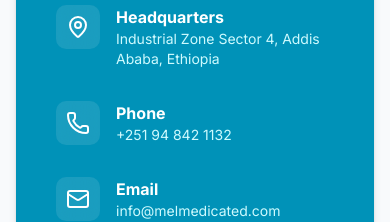
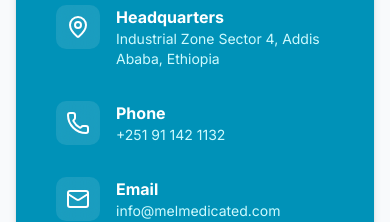
Before and after one commit to kitessafikadu/mel, a React (Vite) app: page / in a window 390 px wide. Shown: the part 6120-6342 px from the top of the page. Built offline with nearby package versions, Linux system fonts and the light colour scheme.

Commit message:
change phone number

```diff
--- a/src/components/contact.tsx
+++ b/src/components/contact.tsx
@@ -72,7 +72,7 @@
                   </div>
                   <div>
                     <p className="font-bold">Phone</p>
-                    <p className="text-cyan-100 text-sm">+251 94 842 1132</p>
+                    <p className="text-cyan-100 text-sm">+251 91 142 1132</p>
                   </div>
                 </div>
                 <div className="flex items-start gap-4">
```
